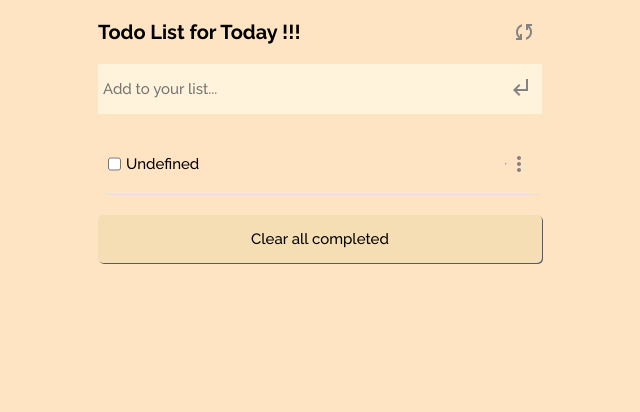
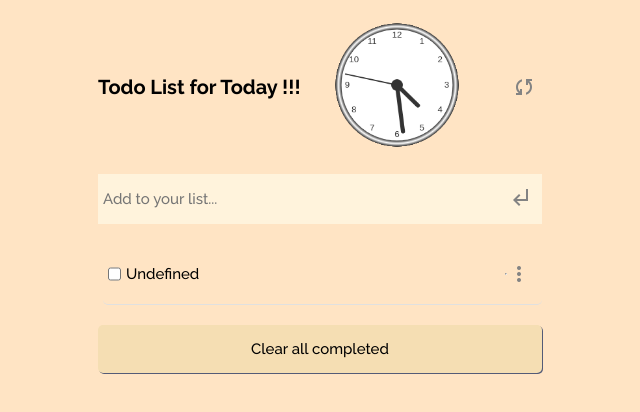
Before and after one commit to khanh-devos/TO-DO-LIST, a website built with webpack: page src/index.html in a window 1280 px wide. Shown: the whole page, without its empty margins (30-670 px from the left). Built offline with nearby package versions, Linux system fonts and the light colour scheme.

Commit message:
Add a clock

```diff
--- /dev/null
+++ b/src/clock.js
@@ -0,0 +1,69 @@
+function drawFace(ctx, radius) {
+  const grad = ctx.createRadialGradient(0, 0, radius * 0.95, 0, 0, radius * 1.05);
+  grad.addColorStop(0, '#333');
+  grad.addColorStop(0.5, 'white');
+  grad.addColorStop(1, '#333');
+  ctx.beginPath();
+  ctx.arc(0, 0, radius, 0, 2 * Math.PI);
+  ctx.fillStyle = 'white';
+  ctx.fill();
+  ctx.strokeStyle = grad;
+  ctx.lineWidth = radius * 0.1;
+  ctx.stroke();
+  ctx.beginPath();
+  ctx.arc(0, 0, radius * 0.1, 0, 2 * Math.PI);
+  ctx.fillStyle = '#333';
+  ctx.fill();
+}
+
+function drawNumbers(ctx, radius) {
+  ctx.font = `${radius * 0.15}px arial`;
+  ctx.textBaseline = 'middle';
+  ctx.textAlign = 'center';
+  for (let num = 1; num < 13; num += 1) {
+    const ang = (num * Math.PI) / 6;
+    ctx.rotate(ang);
+    ctx.translate(0, -radius * 0.85);
+    ctx.rotate(-ang);
+    ctx.fillText(num.toString(), 0, 0);
+    ctx.rotate(ang);
+    ctx.translate(0, radius * 0.85);
+    ctx.rotate(-ang);
+  }
+}
+
+function drawHand(ctx, pos, length, width) {
+  ctx.beginPath();
+  ctx.lineWidth = width;
+  ctx.lineCap = 'round';
+  ctx.moveTo(0, 0);
+  ctx.rotate(pos);
+  ctx.lineTo(0, -length);
+  ctx.stroke();
+  ctx.rotate(-pos);
+}
+
+function drawTime(ctx, radius) {
+  const now = new Date();
+  let hour = now.getHours();
+  let minute = now.getMinutes();
+  let second = now.getSeconds();
+  // hour
+  hour %= 12;
+  hour = (hour * Math.PI) / 6
+    + (minute * Math.PI) / (6 * 60)
+    + (second * Math.PI) / (360 * 60);
+  drawHand(ctx, hour, radius * 0.5, radius * 0.07);
+  // minute
+  minute = (minute * Math.PI) / 30 + (second * Math.PI) / (30 * 60);
+  drawHand(ctx, minute, radius * 0.8, radius * 0.07);
+  // second
+  second = (second * Math.PI) / 30;
+  drawHand(ctx, second, radius * 0.9, radius * 0.02);
+}
+
+export default function drawClock(ctx, radius) {
+  drawFace(ctx, radius);
+  drawNumbers(ctx, radius);
+  drawTime(ctx, radius);
+}
--- a/src/data.js
+++ b/src/data.js
@@ -5,7 +5,7 @@ export const setData = (tasks) => {
 export const getData = () => (JSON.parse(localStorage.getItem('tasks')) || [
   {
 
-  }
+  },
 ]);
 
 export const deleteArrOfIndex = (arrOfIndex) => {
--- a/src/index.html
+++ b/src/index.html
@@ -10,17 +10,18 @@
     <title>Wbpack Exercise</title>
 </head>
 <body>
+
     <header id="header">
         <h1>Todo List for Today !!!</h1>
+        <div>
+            <canvas id="canvas" width="200" height="200"></div>
+
         <span id="refresh-btn" class="material-symbols-outlined">
-        sync
+            sync
         </span>
     </header>
 
-    <main id="main">
-
-
-    </main>
+    <main id="main"></main>
 
     <footer id="footer"></footer>
 </body>
--- a/src/index.js
+++ b/src/index.js
@@ -1,8 +1,16 @@
 import './style.css';
 import Task from './tasks.js';
+import drawClock from './clock.js';
 
 const todos = new Task();
 todos.buildForm1();
 todos.buildForm2();
 
 todos.showTasks();
+
+const canvas = document.getElementById('canvas');
+const ctx = canvas.getContext('2d');
+let radius = canvas.height / 2;
+ctx.translate(radius, radius);
+radius *= 0.90;
+setInterval(() => drawClock(ctx, radius), 1000);
--- a/src/style.css
+++ b/src/style.css
@@ -17,6 +17,7 @@ body {
   display: flex;
   flex-direction: row;
   align-items: center;
+  justify-content: flex-start;
 }
 
 #header h1 {
@@ -147,6 +148,12 @@ body {
   color: bisque;
 }
 
+#canvas {
+  margin-right: 50px;
+  width: 130px;
+  height: 130px;
+}
+
 @media screen and (min-width: 768px) {
   body {
     padding: 20px 10%;
--- a/webpack.config.js
+++ b/webpack.config.js
@@ -24,10 +24,10 @@ module.exports = {
         use: {
           loader: 'babel-loader',
           options: {
-            presets: ['@babel/preset-env']
-          }
-        }
-      }
+            presets: ['@babel/preset-env'],
+          },
+        },
+      },
     ],
   },
   plugins: [
```
